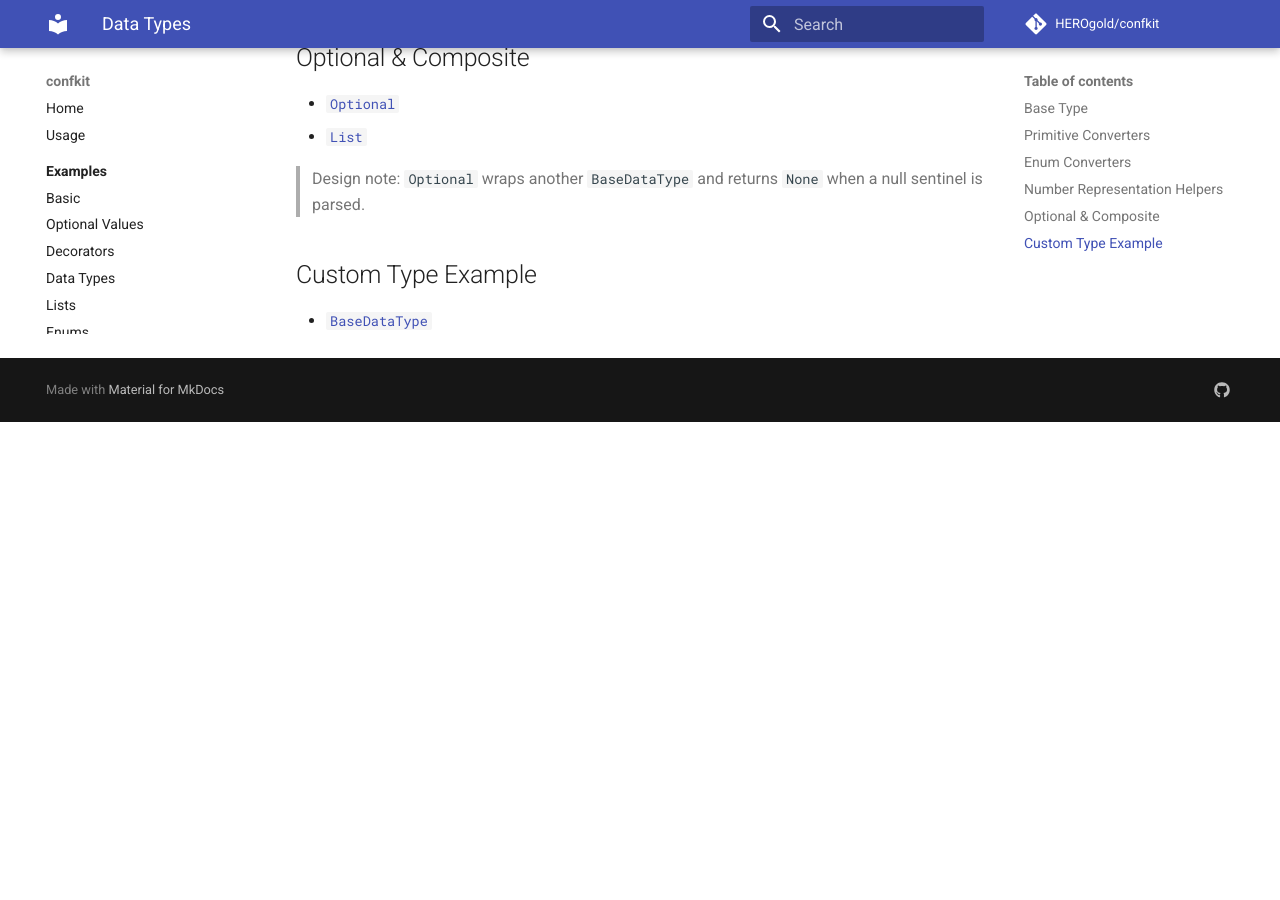
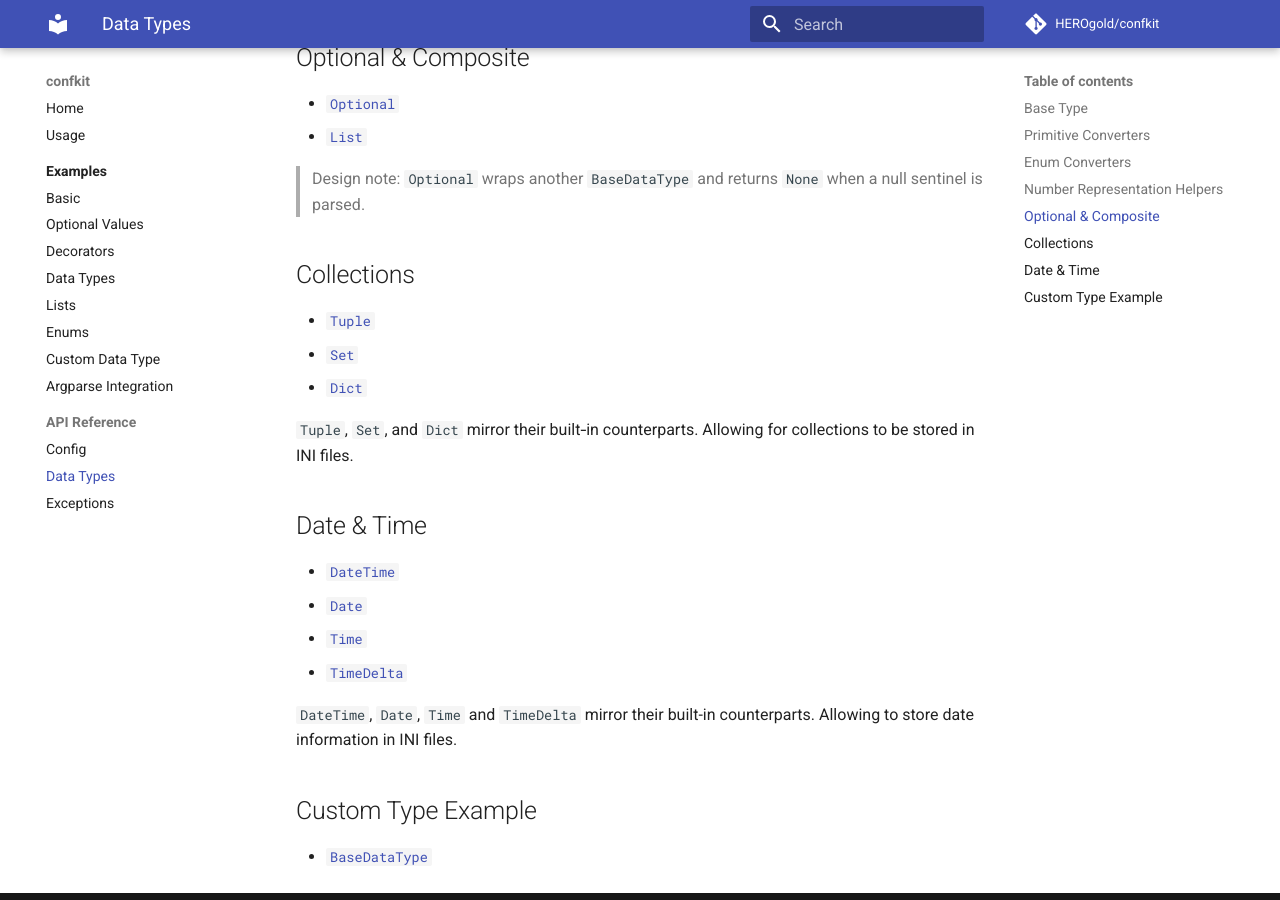
Before and after one commit to HEROgold/confkit, an MkDocs documentation site: the page built from docs/reference/data_types.md, in a window 1280 px wide and 900 px high, scrolled down 1134 px. Built offline with MkDocs 1.6.1 and Material for MkDocs 9.7.7, drawn with Linux system fonts in a browser that asks for light colours; comment, search, counter and statistics services are not loaded; before the commit the page ends 1556 px from its top, so only the background shows below that.

Commit message:
add docs

```diff
--- a/docs/reference/data_types.md
+++ b/docs/reference/data_types.md
@@ -42,6 +42,23 @@
 
 > Design note: `Optional` wraps another `BaseDataType` and returns `None` when a null sentinel is parsed.
 
+## Collections
+
+- [`Tuple`](pdoc:confkit.Tuple)
+- [`Set`](pdoc:confkit.Set)
+- [`Dict`](pdoc:confkit.Dict)
+
+`Tuple`, `Set`, and `Dict` mirror their built‑in counterparts. Allowing for collections to be stored in INI files.
+
+## Date & Time
+
+- [`DateTime`](pdoc:confkit.DateTime)
+- [`Date`](pdoc:confkit.Date)
+- [`Time`](pdoc:confkit.Time)
+- [`TimeDelta`](pdoc:confkit.TimeDelta)
+
+`DateTime`, `Date`, `Time` and `TimeDelta` mirror their built-in counterparts. Allowing to store date information in INI files.
+
 ## Custom Type Example
 
 - [`BaseDataType`](pdoc:confkit.BaseDataType)
```
